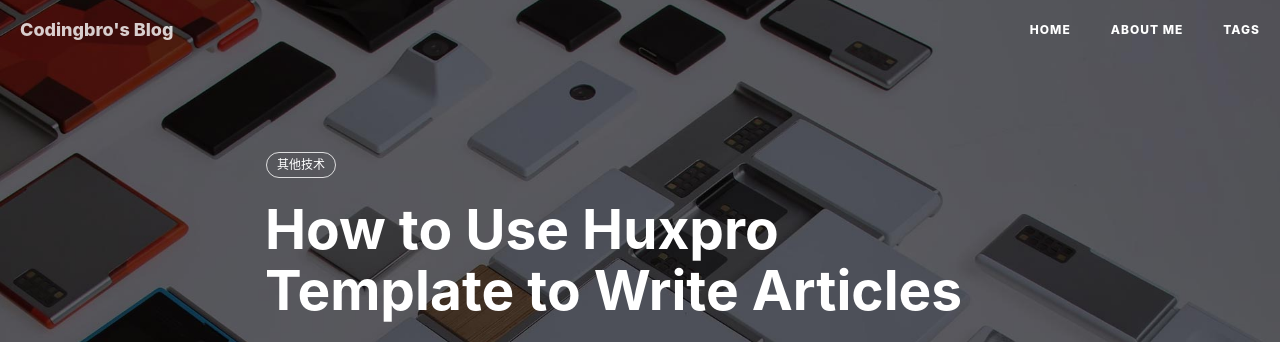
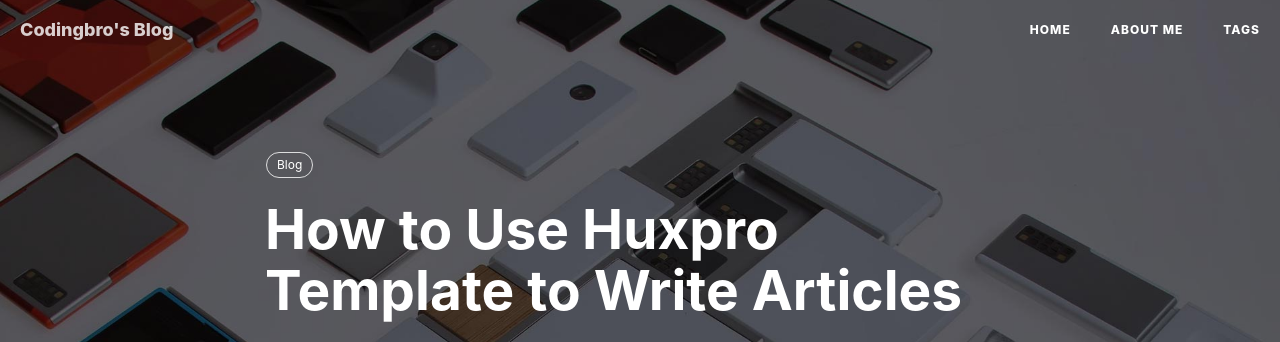
Before and after one commit to starwavelin/starwavelin.github.io, a Jekyll site: the page built from _posts/2018-05-22-use-huxpro-template-to-write-articles.md, in a window 1280 px wide and 1400 px high. Shown: the top 342 px of the window. Built offline with Jekyll 4.4.1, drawn with Linux system fonts in a browser that asks for light colours; nearby versions of some CDN libraries; comment, search, counter and statistics services are not loaded; some of the changed text lies outside the part shown.

Commit message:
fix: updated two old posts that were related to how to write tech blogs using jekyll

````diff
--- a/_posts/2018-05-22-use-huxpro-template-to-write-articles.md
+++ b/_posts/2018-05-22-use-huxpro-template-to-write-articles.md
@@ -1,31 +1,37 @@
 ---
-layout:     post
-title:      "How to Use Huxpro Template to Write Articles"
-subtitle:   "用Huxpro模板写文章"
-date:       2018-05-22
-author:     "starwavelin"
+layout: post
+title: "How to Use Huxpro Template to Write Articles"
+subtitle: "用Huxpro模板写文章"
+date: 2018-05-22
+author: "starwavelin"
 header-img: "img/post-banner/post-bg-mosaic.jpg"
 tags:
-    - 其他技术
+  - Blog
 ---
+
 ### Table of Contents
+
+- [Table of Contents](#table-of-contents)
 - [Preface](#preface)
 - [Writing a journal](#writing-a-journal)
 - [Adding a table of contents](#adding-a-table-of-contents)
 - [Apply your own domain to your tech blog](#apply-your-own-domain-to-your-tech-blog)
 
 ### Preface
+
 Firstly I would like to sincerely thank Mr. Xuan Huang (黄玄 | [Huxpro](https://github.com/Huxpro)) for providing this convenient Jekyll template.
 He actually supplies two templates for the general public to use:
+
 1. [boilerplate version](https://github.com/Huxpro/huxblog-boilerplate)
 2. [his personal advanced version](https://github.com/Huxpro/huxpro.github.io)
 
-What I am using for myself (Coding Bro 📒代码笔记哥）is the boilerplate version.
+What I am using for myself (Coding Bro 📒 代码笔记哥）is the boilerplate version.
 
 ### Writing a journal
-To write a journal for your blog, create a markdown file in ``_posts/`` directory with format "yyyy-mm-dd-{your-journal-title}.md", in which you can replace {your-journal-title} with any article name you want.
 
-Then, within the ``.md`` file, the header should be coded in a somehow fixed format. Here I'd like to show you two screenshots and I guess after viewing them, you will know how to code your article.
+To write a journal for your blog, create a markdown file in `_posts/` directory with format "yyyy-mm-dd-{your-journal-title}.md", in which you can replace {your-journal-title} with any article name you want.
+
+Then, within the `.md` file, the header should be coded in a somehow fixed format. Here I'd like to show you two screenshots and I guess after viewing them, you will know how to code your article.
 
 ![header-code](/img/in-post/180522-use-huxpro-template/header-code.png)
 <small class="img-hint">in this 10-line header code of a markdown file, just make sure the layout should be "post", other fields can be customized or omitted</small>
@@ -35,8 +41,8 @@
 And, Huxpro template also provides an automatically generated summary of an article you post.
 ![summary-on-index](/img/in-post/180522-use-huxpro-template/summary-on-index.png)
 
+### Adding a table of contents
 
-### Adding a table of contents
 You can also add a table of content to your journal if you think necessary. To do so, you need a tool called [gfm-toc](https://github.com/starwavelin/AlgorithmPractice/blob/master/gfm-toc)
 And I already wrote an instruction on [how to use gfm-toc](https://github.com/starwavelin/AlgorithmPractice/blob/master/gfm-toc-usage.md)
 
@@ -51,11 +57,12 @@
 The problem resolved.
 
 ### Apply your own domain to your tech blog
+
 This step is optional and is not related to how to write an article. But isn't that cool if you can set your own domain pointing to your own YOUR_USERNAME.github.io formatted tech blog?
 
 Step 1: Purchase your domain (ie. I purchased starwavelin.com from [godaddy](https://www.godaddy.com/))
 
-Step 2: On your godaddy account's DNS Management page, create ``A`` records that point your custom domain to the following IP addresses:
+Step 2: On your godaddy account's DNS Management page, create `A` records that point your custom domain to the following IP addresses:
 
 > 185.199.108.153
 > 185.199.109.153
@@ -64,4 +71,4 @@
 
 Step 3: In your GITHUB_USERNAME.github.io/ project directory, add a file named "CNAME", and inside CNAME, just put one line -- your domain name (ie. for me I put "starwavelin.com")
 
-Step 4: You can then update the url value of **_config.yml** from ```url: "https://GITHUB_USERNAME.github.io"``` into ```url: "https://YOUR_DOMAINNAME"```
+Step 4: You can then update the url value of **\_config.yml** from `url: "https://GITHUB_USERNAME.github.io"` into `url: "https://YOUR_DOMAINNAME"`
````
Also changed, not shown: _posts/2018-05-21-use-github-to-create-a-tech-blog.md (+19 -8 lines), 4 other files.
